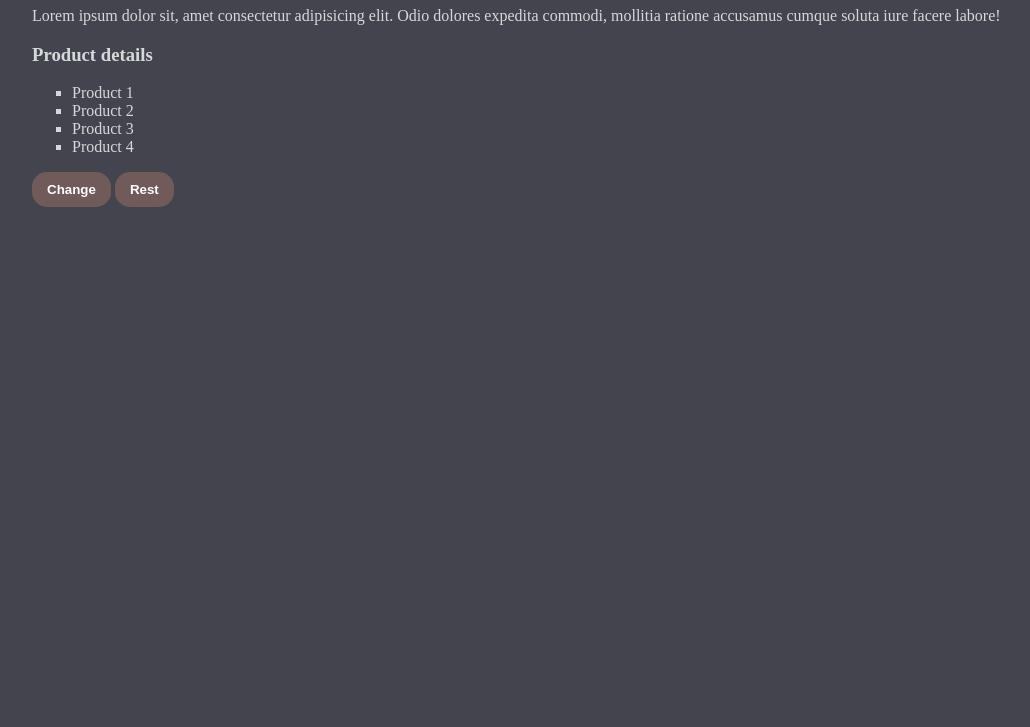
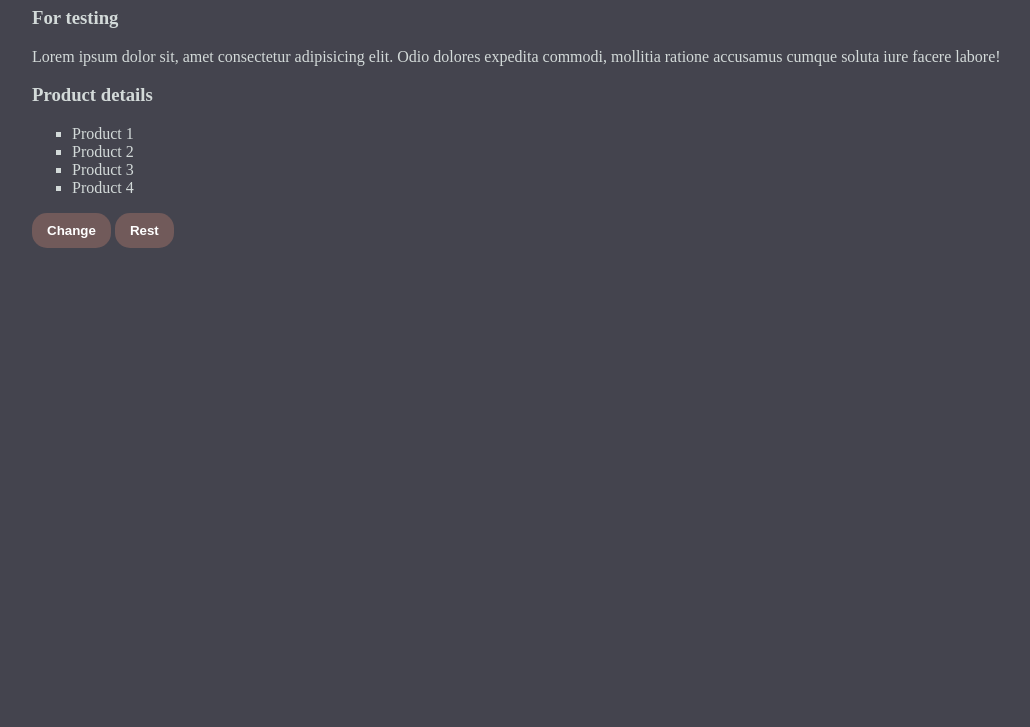
Before and after one commit to galalmuhammed/mastering-git, a plain HTML site: page index.html in a window 1280 px wide. Shown: the part 73-800 px from the top of the page, without its empty margins (8-1038 px from the left). Drawn offline with Linux system fonts and the light colour scheme.

```diff
--- a/index.html
+++ b/index.html
@@ -9,6 +9,7 @@
   <body>
     <div class="container">
       <h1 id="main-heading">Welcome to home page</h1>
+      <h3 id="main-heading">For testing</h3>
       <p>
         Lorem ipsum dolor sit, amet consectetur adipisicing elit. Odio dolores expedita commodi, mollitia ratione
         accusamus cumque soluta iure facere labore!
```
Also changed, not shown: 2 other files.
